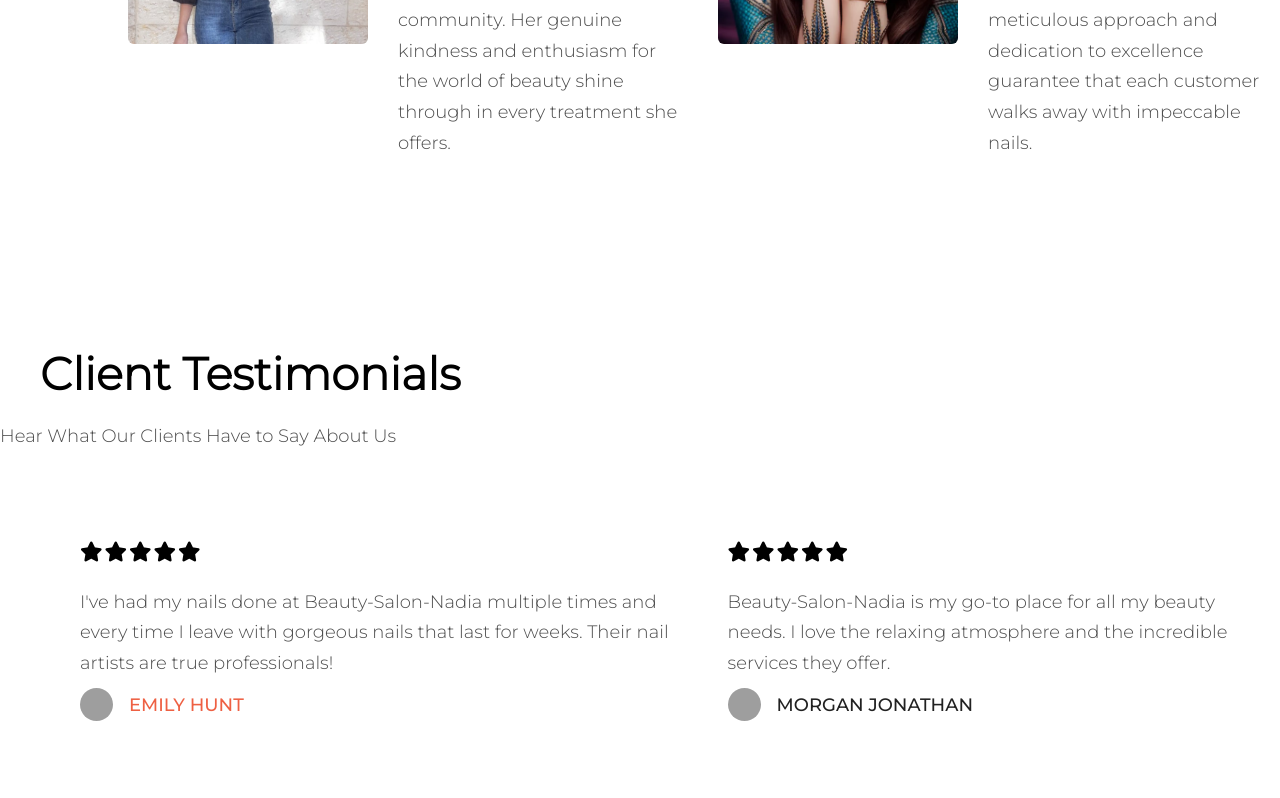
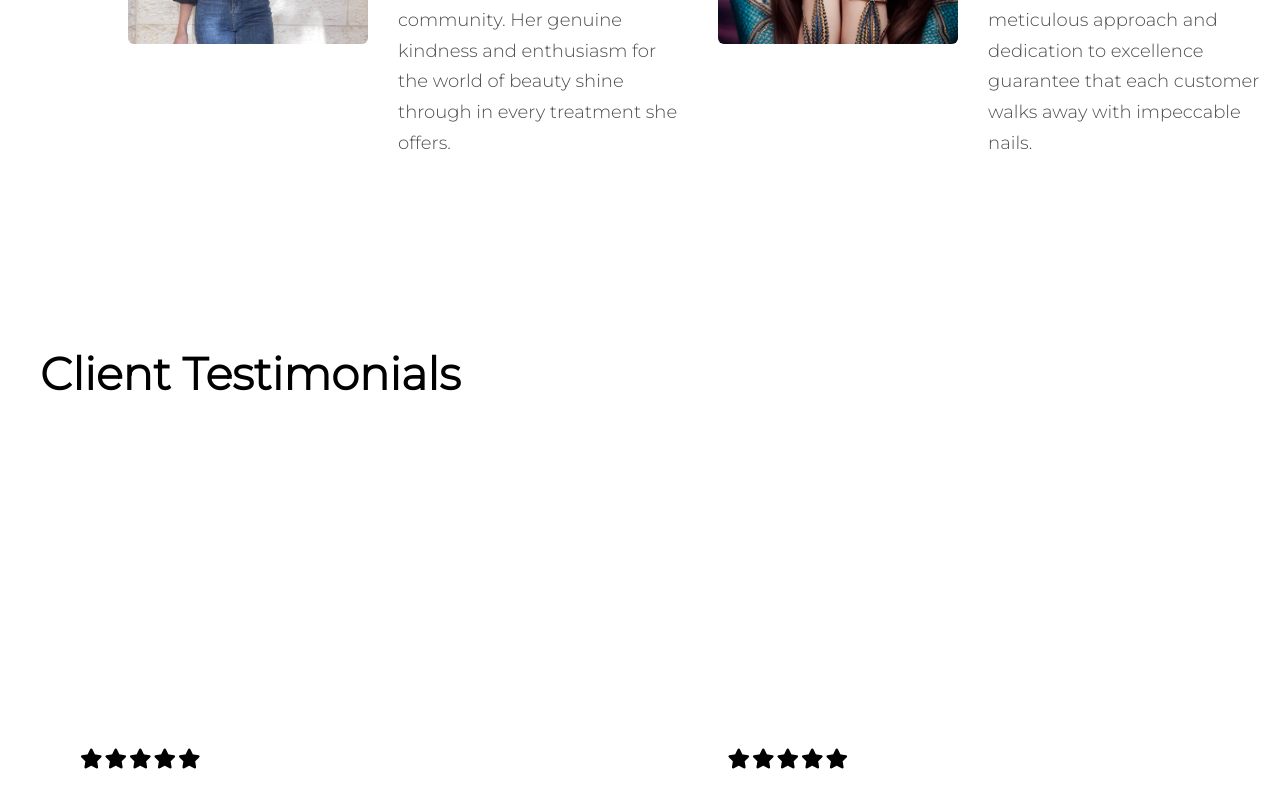
Before and after one commit to nadiahosisy/Beauty-Salon, a React (Vite) app: page /Home in a window 1280 px wide. Shown: the part 3300-4098 px from the top of the page. Built offline with nearby package versions, Linux system fonts and the light colour scheme; grey boxes are pictures that could not be loaded.

Commit message:
added TitleClients in main component

```diff
--- a/src/components/home-page-component/FeaturesAndBenefits.jsx
+++ b/src/components/home-page-component/FeaturesAndBenefits.jsx
@@ -1,6 +1,7 @@
 import React from "react";
 import CircleDotText from "./CircleDotText";
 import OurTeam from "../services-components/about-component/OurTeam";
+import TitleClients from "../services-components/TitleClients";
 import Clients from "../services-components/Clients";
 
 const FeaturesAndBenefits = () => {
@@ -58,12 +59,8 @@ const FeaturesAndBenefits = () => {
       <div className="our-team-main-div-home-page">
         <OurTeam isHomePage={true} />
       </div>
-      <div>
-        <Clients
-          h2="Client Testimonials"
-          p="Hear What Our Clients Have to Say About Us"
-        />
-      </div>
+      <TitleClients h2="Client Testimonials" />
+      <Clients />
     </>
   );
 };
```
